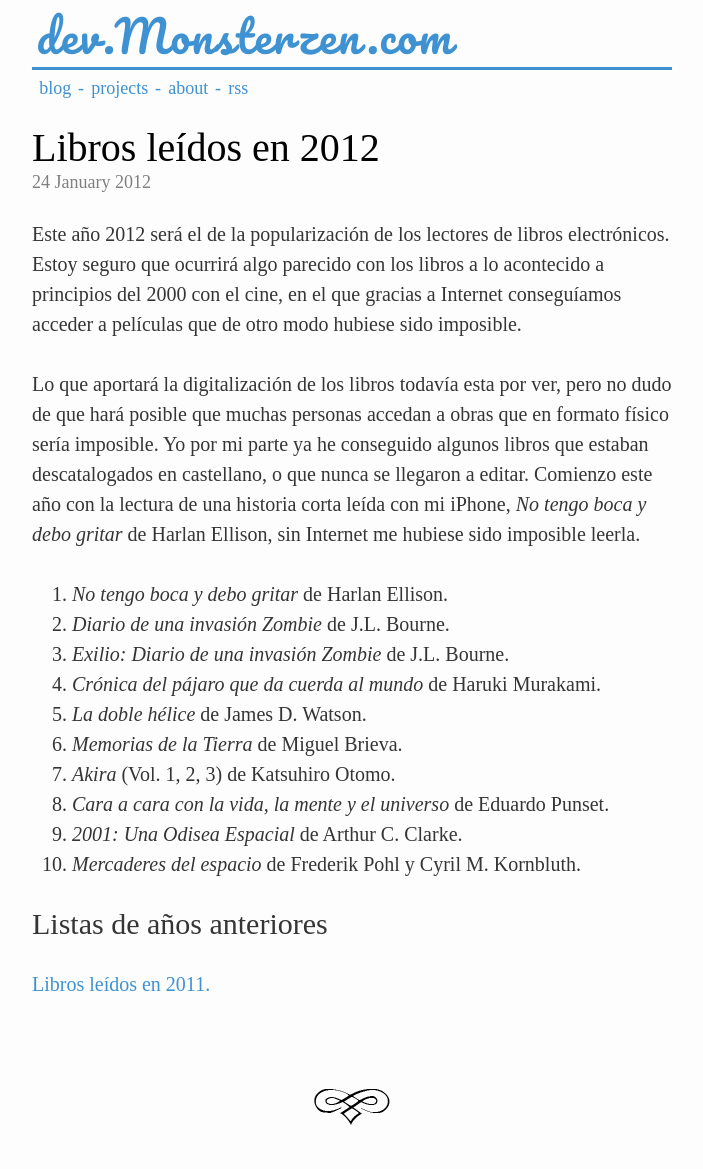
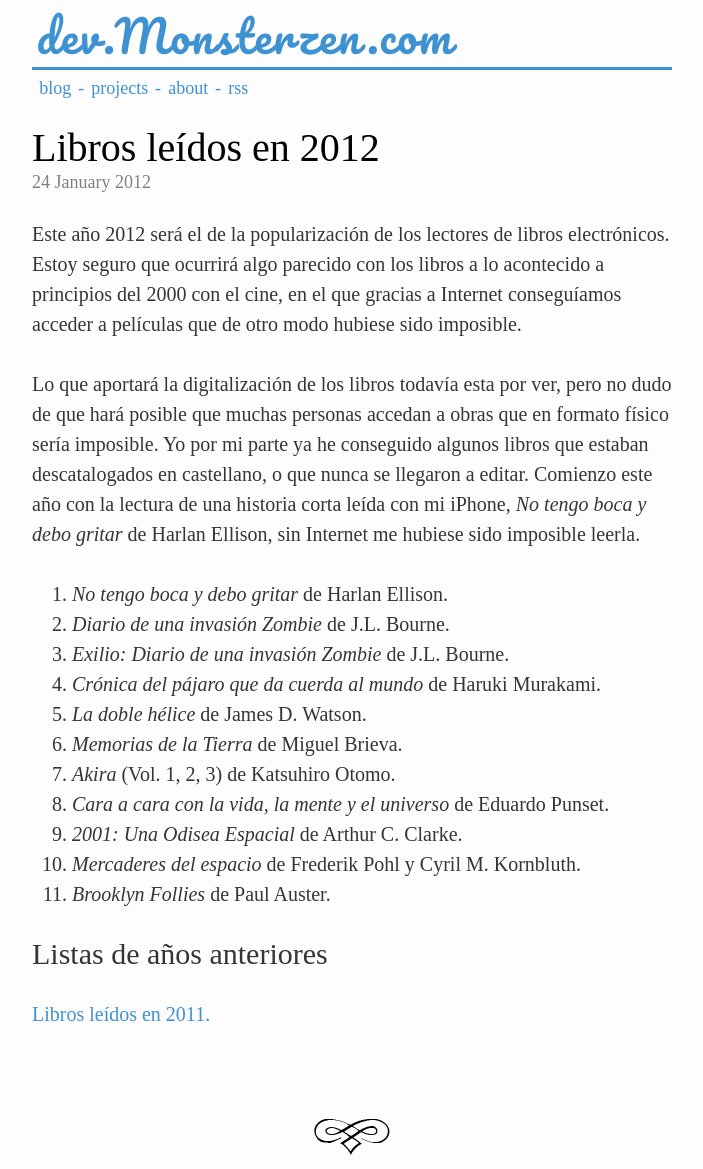
Before and after one commit to jfcalvo/jfcalvo.github.com, a Jekyll site: the page built from _posts/2012-01-24-libros-leidos-en-2012.markdown, in a window 1280 px wide. Shown: the whole page, without its empty margins (288-991 px from the left). Built offline with Jekyll 4.4.1, drawn with Linux system fonts in a browser that asks for light colours; some web fonts are replaced; before the commit the page ends 1139 px from its top, so only the background shows below that.

Commit message:
añadido brooklyn follies

```diff
--- a/_posts/2012-01-24-libros-leidos-en-2012.markdown
+++ b/_posts/2012-01-24-libros-leidos-en-2012.markdown
@@ -20,6 +20,7 @@ Lo que aportará la digitalización de los libros todavía esta por ver, pero no
 8. *Cara a cara con la vida, la mente y el universo* de Eduardo Punset.
 9. *2001: Una Odisea Espacial* de Arthur C. Clarke.
 10. *Mercaderes del espacio* de Frederik Pohl y Cyril M. Kornbluth.
+11. *Brooklyn Follies* de Paul Auster.
 
 
 ## Listas de años anteriores
```
